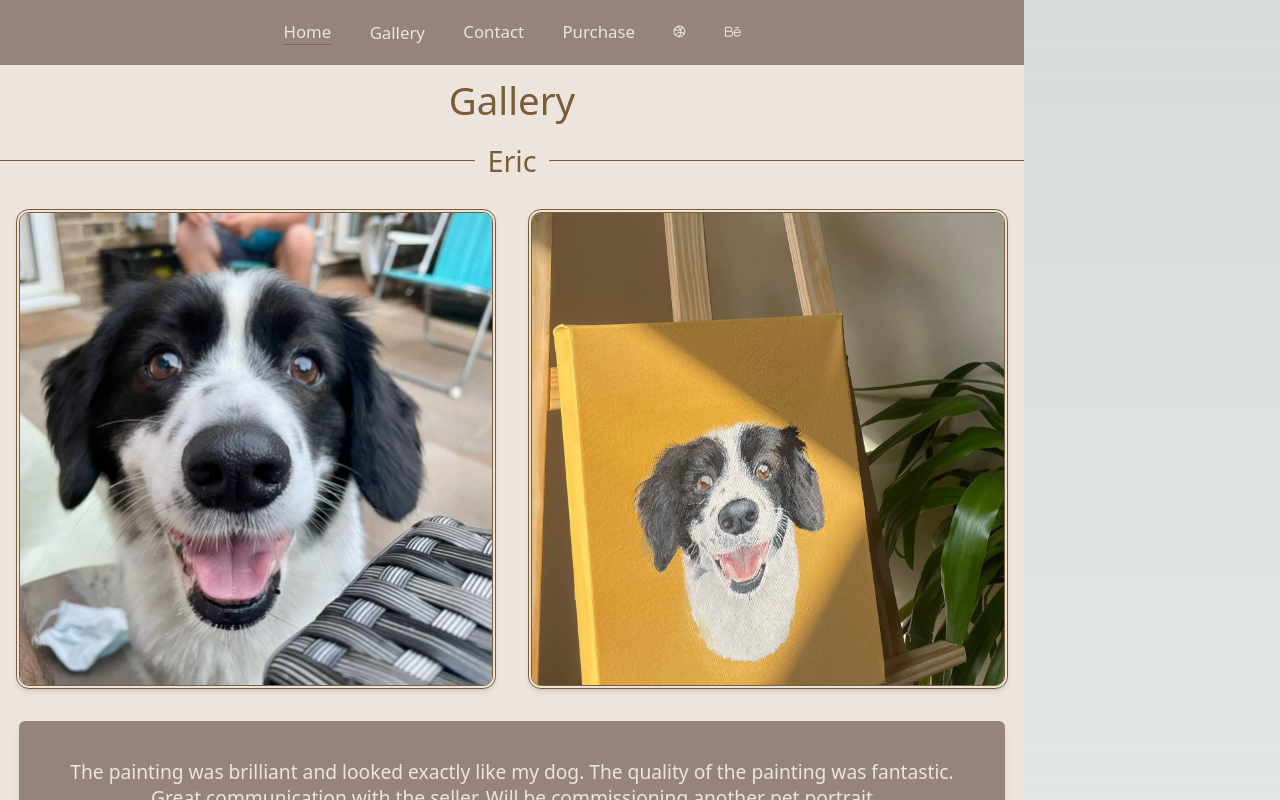
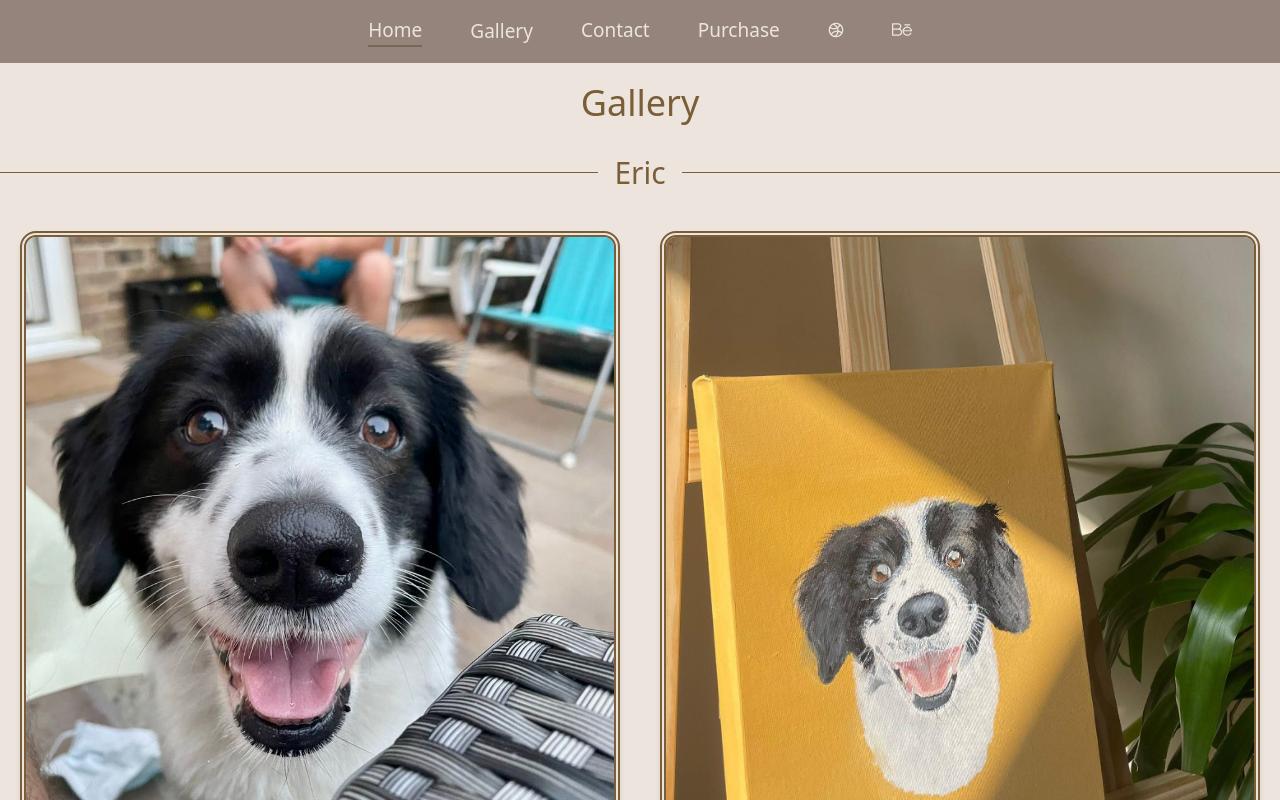
Before and after one commit to Sophie-Dev-Work/pawtraits_by_abbey, a Next.js app: page /gallery in a window 1280 px wide. Shown: the top 800 px of the page. Built offline with nearby package versions, Linux system fonts and the light colour scheme.

Commit message:
size adjust

```diff
--- a/src/components/navbar/index.tsx
+++ b/src/components/navbar/index.tsx
@@ -12,7 +12,7 @@ export default function Navbar() {
     return (
         <nav className="bg-[#94847c] shadow dark:bg-gray-800">
 
-            <div className="container flex items-center justify-center p-6 mx-auto text-[#ede5dd] capitalize text-[21px]">
+            <div className="container flex items-center justify-center p-4 mx-auto text-[#ede5dd] capitalize text-[19px]">
 
                 <a href="/" className="text-[#ede5dd] dark:text-gray-200 border-b-2 border-[#776853] mx-1.5 sm:mx-6">home</a>
 
--- a/src/pages/gallery/index.tsx
+++ b/src/pages/gallery/index.tsx
@@ -33,14 +33,14 @@ export default function Home() {
                 <main className='bg-[#ede5dd] bg-cover'>
                     <div className='min-h-screen text-center '>
 
-                        <h1 className='text-center font-poppins text-5xl  pb-3 pt-5 text-[#795e38] '>Gallery</h1>
+                        <h1 className='text-center font-poppins text-4xl  pb-3 pt-5 text-[#795e38] '>Gallery</h1>
 
                         <div className="grid md:grid-cols-2 xl:gap-0 gap-y-0 text-center content-center">
 
                             <div className="col-span-2">
                                 <div className="relative flex py-5 items-center">
                                     <div className="flex-grow border-t border-[#795e38] "></div>
-                                    <span className="flex-shrink mx-4 text-4xl text-[#795e38]">Eric</span>
+                                    <span className="flex-shrink mx-4 text-3xl text-[#795e38]">Eric</span>
                                     <div className="flex-grow border-t border-[#795e38]"></div>
                                 </div>
 
--- a/src/styles/globals.css
+++ b/src/styles/globals.css
@@ -5,9 +5,7 @@
 @import url('https://fonts.googleapis.com/css2?family=Josefin+Sans&display=swap');
 @import url('https://fonts.googleapis.com/css2?family=Raleway:wght@300&display=swap');
 
-html {
-  zoom: 0.8;
-}
+
 
 :root {
   --max-width: 1100px;
```
